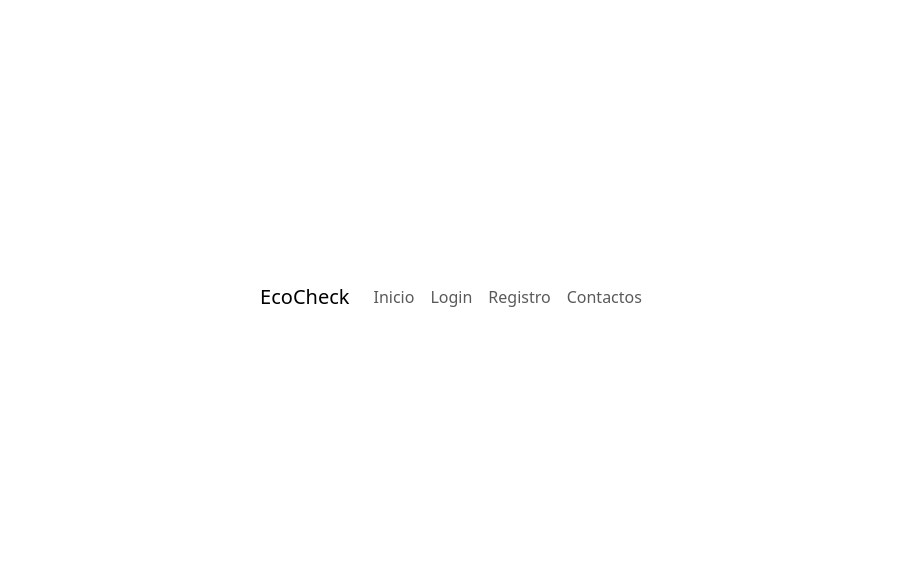
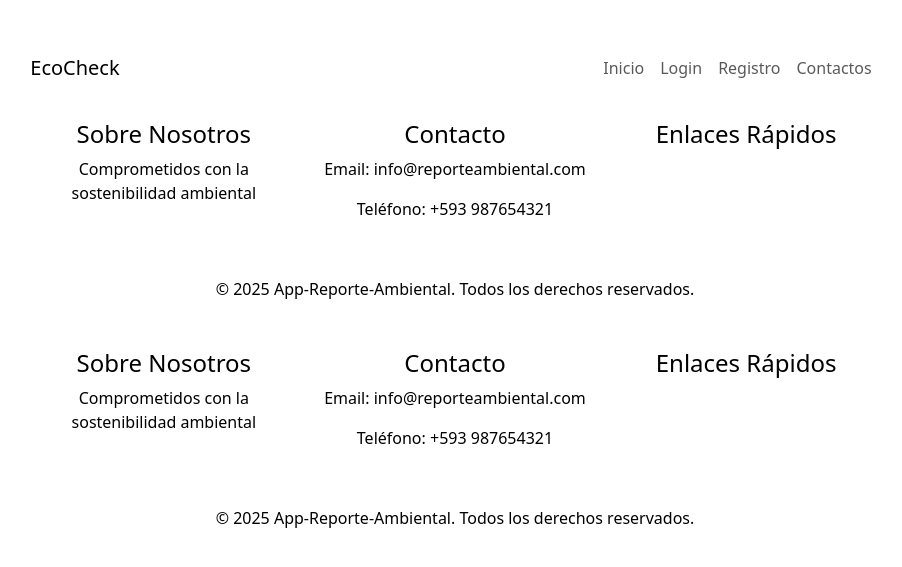
Before and after one commit to cero96/App-ReporteAmbiental, a React (Vite) app in the folder frontend/: page /footer in a window 1280 px wide. Shown: the part 103-670 px from the top of the page, without its empty margins (185-1087 px from the left). Built offline with nearby package versions, Linux system fonts and the light colour scheme.

Commit message:
colocar footer en el pie de pagina

```diff
--- a/frontend/src/App.jsx
+++ b/frontend/src/App.jsx
@@ -24,8 +24,9 @@ function App() {
           <Route path="/login" element={<Login />} />
           <Route path="/register" element={<Register />} />
           <Route path="/GoogleLogin" element={<GoogleLogin />} />
-          <Route path="/Footer" element={<footer />} />
+          <Route path="/footer" element={<Footer />} />
         </Routes>
+        <Footer />
       </div>
     </Router>
   );
--- a/frontend/src/components/footer.jsx
+++ b/frontend/src/components/footer.jsx
@@ -1,35 +1,36 @@
-// /src/components/Footer.jsx
 import React from 'react';
 
 const Footer = () => {
-    return (
-      <footer className="main-footer">
-        <div className="footer-content">
-          <div className="footer-section">
+  return (
+    <footer className=" text-black py-4">
+      <div className="container">
+        <div className="row">
+          <div className="col-md-4 mb-3">
             <h4>Sobre Nosotros</h4>
             <p>Comprometidos con la sostenibilidad ambiental</p>
           </div>
 
-          <div className="footer-section">
+          <div className="col-md-4 mb-3">
             <h4>Contacto</h4>
             <p>Email: info@reporteambiental.com</p>
             <p>Teléfono: +593 987654321</p>
           </div>
 
-          <div className="footer-section">
+          <div className="col-md-4 mb-3">
             <h4>Enlaces Rápidos</h4>
-            <ul>
-              <li><a href="/politica-privacidad">Política de Privacidad</a></li>
-              <li><a href="/terminos">Términos de Servicio</a></li>
+            <ul className="list-unstyled">
+              <li><a href="/politica-privacidad" className="text-white">Política de Privacidad</a></li>
+              <li><a href="/terminos" className="text-white">Términos de Servicio</a></li>
             </ul>
           </div>
         </div>
 
-        <div className="footer-bottom">
-          <p>&copy; 2025 App-Reporte-Ambiental. Todos los derechos reservados.</p>
+        <div className="footer-bottom text-center mt-4">
+          <p className="mb-0">&copy; 2025 App-Reporte-Ambiental. Todos los derechos reservados.</p>
         </div>
-      </footer>
-    );
-  };
+      </div>
+    </footer>
+  );
+};
 
-  export default Footer;
+export default Footer;
```
